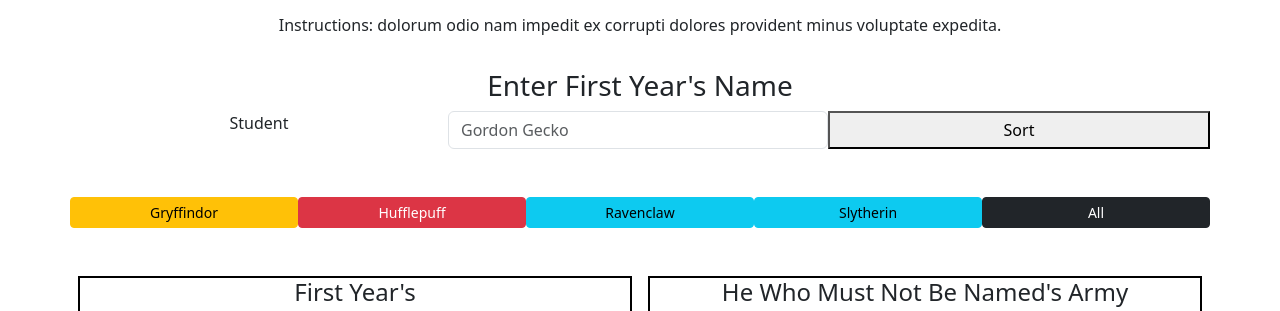
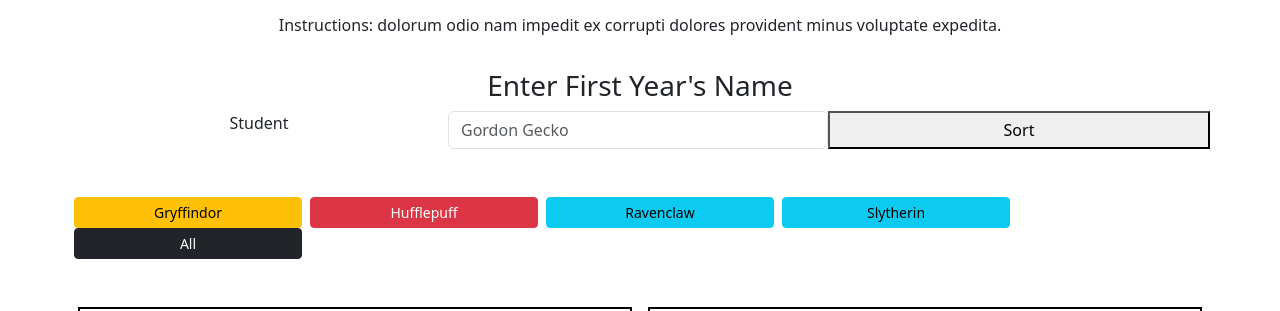
Before and after one commit to Gnashed/INDIVIDUAL-PROJECT-sorting-hat-v2, a plain HTML site: page index.html in a window 1280 px wide. Shown: the part 139-450 px from the top of the page. Drawn offline with nearby package versions, Linux system fonts and the light colour scheme.

Commit message:
Added some margin on the x-axis to each filter button. Increased the width on each card.

```diff
--- a/components/card.js
+++ b/components/card.js
@@ -1,7 +1,7 @@
 export const card = (object) => {
   return `
   <div class="row">
-    <div class="card style="width: 10rem;">
+    <div class="card" style="width: 24rem;">
       <div class="card-body">
         <header class="text-center">
           <h2 class="card-title">${object.name}</h2>
--- a/index.html
+++ b/index.html
@@ -34,22 +34,22 @@
 
       <!-- Filter Buttons -->
         <section class="row row-cols-5 mt-5">
-          <button class="cat-filter btn btn-warning btn-sm col">Gryffindor</button>
-          <button class="dog-filter btn btn-danger btn-sm col">Hufflepuff</button>
-          <button class="dino-filter btn btn-info btn-sm col">Ravenclaw</button>
-          <button class="dino-filter btn btn-info btn-sm col">Slytherin</button>
-          <button class="all-filter btn btn-dark btn-sm col">All</button>
+          <button class="cat-filter btn btn-warning btn-sm col mx-1">Gryffindor</button>
+          <button class="dog-filter btn btn-danger btn-sm col mx-1">Hufflepuff</button>
+          <button class="dino-filter btn btn-info btn-sm col mx-1">Ravenclaw</button>
+          <button class="dino-filter btn btn-info btn-sm col mx-1">Slytherin</button>
+          <button class="all-filter btn btn-dark btn-sm col mx-1">All</button>
         </section>
       <!-- ./Filter Buttons -->
 
       <!-- classroom -->
       <section class="classroom row mt-5">
         <div class="classroom-col col mx-2">
-          <h4>First Year's</h4>
+          <h4 class="my-4">First Year's</h4>
           <div id="render-students-here"></div>
         </div>
         <div class="classroom-col col mx-2">
-          <h4>He Who Must Not Be Named's Army</h4>
+          <h4 class="my-4">He Who Must Not Be Named's Army</h4>
           <div id="render-expelled-students-here"></div>
         </div>
       </section>
```
